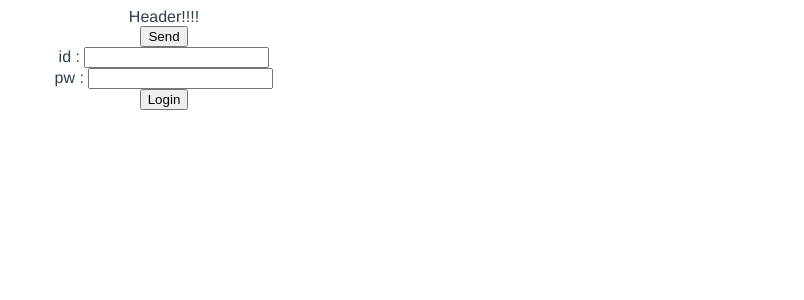
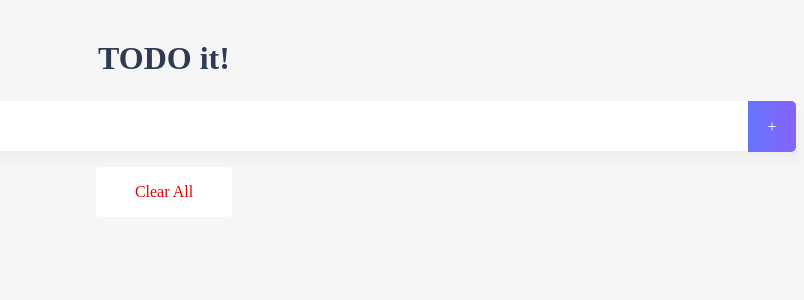
Before and after one commit to Jaewon-Han/vueStudy, a Vue app: page / in a window 1280 px wide. Shown: the top 300 px of the page, without its empty margins (476-1280 px from the left). Built offline with nearby package versions, Linux system fonts and the light colour scheme.

Commit message:
:art: vue study2 todo App

```diff
--- /dev/null
+++ b/index.html
@@ -0,0 +1,15 @@
+<!DOCTYPE html>
+<html lang="en">
+<head>
+    <meta charset="UTF-8">
+    <title>vue-todo</title>
+    <meta name="viewport" content="width=device-width, initial-scale=1.0">
+    <link rel="shortcut icon" href="src/assets/favicon.ico" type="image/x-icon">
+    <link rel="icon" href="src/assets/favicon.ico" type="image/x-icon">
+    <link rel="stylesheet" href="https://cdnjs.cloudflare.com/ajax/libs/font-awesome/6.0.0/css/regular.min.css" integrity="sha512-sWLOh8QiEOmwfP3jd0n7AneUOa6XKif5g8GU8FqdFMIbr6rYBt1PKWBp/Wv4E6PQ6N9lFtVAndujl9HbniDTog==" crossorigin="anonymous" referrerpolicy="no-referrer" />
+    <link href="https://fonts.googleapis.com/css?family=Ubuntu" rel="stylesheet">
+</head>
+<body>
+
+</body>
+</html>
--- a/src/App.vue
+++ b/src/App.vue
@@ -1,61 +1,33 @@
 <template>
-  <AppHeader
-      :str="str"
-      @renew="renewValue"
-  />
-  <form @submit.prevent="submitForm">
-    <div>
-      <label for="userName"> id : </label>
-      <input id="userName" type="text" v-model="userName"/>
-    </div>
-    <div>
-      <label for="password"> pw : </label>
-      <input id="password" type="password" v-model="userPassword"/>
-    </div>
-    <button type="submit">Login</button>
-  </form>
+  <div id="app">
+    <todo-header/>
+    <todo-input/>
+    <todo-list/>
+    <todo-footer/>
+
+  </div>
 </template>
 
 
 <script>
-import AppHeader from "@/components/AppHeader.vue";
-import axios from 'axios'
+import TodoHeader from "@/components/TodoHeader.vue";
+import TodoInput from "@/components/TodoInput.vue";
+import TodoList from "@/components/TodoList.vue";
+import TodoFooter from "@/components/TodoFooter.vue";
 
 export default {
   name: 'App',
   data() {
     return {
-      str: "Header!!!!",
-      //데이터 보관함
-      userName : "",
-      userPassword : "",
     }
   },
   methods : {
-    renewValue : function() {
-      return this.str = "reNewValue"
-    },
-    submitForm : function() {
-      console.log(this.userName, this.userPassword)
-
-      //http 통신 라이브러리 브라우저 -> 서버 데이터 주고받기 위한 라이브러리
-      //post 생성, 변경
-      const url = 'https://jsonplaceholder.typicode.com/users'
-      const data = {
-        userName : this.userName,
-        userPassword : this.userPassword
-      }
-      axios.post(url, data)
-          .then((response) => {
-            console.log(response)
-          })
-          .catch((error) => {
-            console.log(error)
-          })
-    }
   },
   components: {
-    AppHeader : AppHeader,
+    'TodoHeader' : TodoHeader,
+    'TodoInput' : TodoInput,
+    'TodoList' : TodoList,
+    'TodoFooter' : TodoFooter
   },
   routes: {
 
@@ -65,12 +37,21 @@
 </script>
 
 <style>
-#app {
-  font-family: Avenir, Helvetica, Arial, sans-serif;
-  -webkit-font-smoothing: antialiased;
-  -moz-osx-font-smoothing: grayscale;
-  text-align: center;
-  color: #2c3e50;
-}
+ body {
+   text-align: center;
+   background-color: #F6F6F6;
+ }
 
+ input {
+   border-style: groove;
+   width: 200px;
+ }
+
+ button {
+   border-style: groove;
+ }
+
+ .shadow {
+   box-shadow: 5px 10px 10px rgba(0,0,0, 0.03);
+ }
 </style>
--- /dev/null
+++ b/src/components/TodoFooter.vue
@@ -0,0 +1,31 @@
+<template>
+	<div class="clearAllContainer">
+		<span class="clearAllBtn" @click="clearTodo">Clear All</span>
+	</div>
+</template>
+
+<script>
+export default {
+  methods : {
+    clearTodo : function () {
+      localStorage.clear()
+    }
+  }
+
+};
+</script>
+
+<style scoped>
+.clearAllContainer {
+	width: 8.5rem;
+	height: 50px;
+	line-height: 50px;
+	background-color: white;
+	border-radius: 5px;
+	margin: 0 auto;
+}
+.clearAllBtn {
+	color: #e20303;
+	display: block;
+}
+</style>
--- /dev/null
+++ b/src/components/TodoHeader.vue
@@ -0,0 +1,14 @@
+<template>
+	<header>
+		<h1>TODO it!</h1>
+	</header>
+</template>
+
+<!--해당 컴포넌트 안에서만 사용할 수 있는 scoped 라고함 -->
+<style scoped>
+h1 {
+	color: #2F3B52;
+	font-weight: 900;
+	margin: 2.5rem 0 1.5rem;
+}
+</style>
--- /dev/null
+++ b/src/components/TodoInput.vue
@@ -0,0 +1,57 @@
+<template>
+	<div class="inputBox shadow">
+		<input type="text" v-model="newTodoItem" @keyup.enter="addTodo">
+    <span class="addContainer" @click="addTodo">
+      <i class="fa-plus addBtn">+</i>
+    </span>
+  </div>
+</template>
+
+<script>
+export default {
+	data () {
+		return {
+			newTodoItem : ""
+		}
+	},
+	methods: {
+    addTodo : function () {
+      if (this.newTodoItem !== '') {
+        const objectValue = {completed: false, item : this.newTodoItem}
+        localStorage.setItem(this.newTodoItem, JSON.stringify(objectValue))
+        this.clearInput()
+      }
+    },
+    clearInput : function() {
+      this.newTodoItem = ''
+    }
+	},
+};
+</script>
+
+<style scoped>
+input:focus {
+	outline: none;
+}
+.inputBox {
+	background: white;
+	height: 50px;
+	line-height: 50px;
+	border-radius: 5px;
+}
+.inputBox input {
+	border-style: none;
+	font-size: 0.9rem;
+}
+.addContainer {
+	float: right;
+	background: linear-gradient(to right, #6475FB, #8763FB);
+	display: block;
+	width: 3rem;
+	border-radius: 0 5px 5px 0;
+}
+.addBtn {
+	color: white;
+	vertical-align: middle;
+}
+</style>
--- /dev/null
+++ b/src/components/TodoList.vue
@@ -0,0 +1,81 @@
+<template>
+	<div>
+		<ul>
+      <li v-for="(todoItem, index) in todoItems" :key="index" class="shadow">
+        <i class="checkBtn fas fa-check" :class="{checkBtnCompleted : todoItem.completed}" @click="toggleComplete(todoItem)">체크</i>
+        <span :class="{textCompleted : todoItem.completed}">{{ todoItem.item }} </span>
+        <span class="removeBtn" @click="removeTodo(todoItem, index)">
+          <i class="fas fa-trash-alt">삭제</i>
+        </span>
+      </li>
+		</ul>
+	</div>
+</template>
+
+<script>
+
+export default {
+  created : function() {
+    if (localStorage.length > 0) {
+      Object.values(localStorage).forEach((item) => {
+        if (item !== 'SILENT') {
+          this.todoItems.push(JSON.parse(item))
+        }
+     });
+    }
+  },
+  data () {
+		return {
+			todoItems: []
+		}
+	},
+	methods: {
+    removeTodo : function(todoItem, index) {
+      localStorage.removeItem(todoItem)
+      //특정인덱스에서 1개를 지움
+      this.todoItems.splice(index, 1)
+    },
+    toggleComplete : function(todoItem) {
+      todoItem.completed = !todoItem.completed
+      localStorage.removeItem(todoItem.item)
+      localStorage.setItem(todoItem.item, JSON.stringify(todoItem))
+    }
+	},
+};
+</script>
+
+<style scoped>
+ul {
+	list-style-type: none;
+	padding-left: 0px;
+	margin-top: 0;
+	text-align: left;
+}
+li {
+	display: flex;
+	min-height: 50px;
+	height: 50px;
+	line-height: 50px;
+	margin: 0.5rem 0;
+	padding: 0 0.9rem;
+	background: white;
+	border-radius: 5px;
+}
+.checkBtn {
+	line-height: 45px;
+	color: #62acde;
+	margin-right: 5px;
+}
+.checkBtnCompleted {
+	color: #b3adad;
+}
+.textCompleted {
+	text-decoration: line-through;
+	color: #b3adad;
+}
+.removeBtn {
+	margin-left: auto;
+	color: #de4343;
+}
+
+</style>
```
Also changed, not shown: 1 other file (tests, documents, lock files or other folders).
